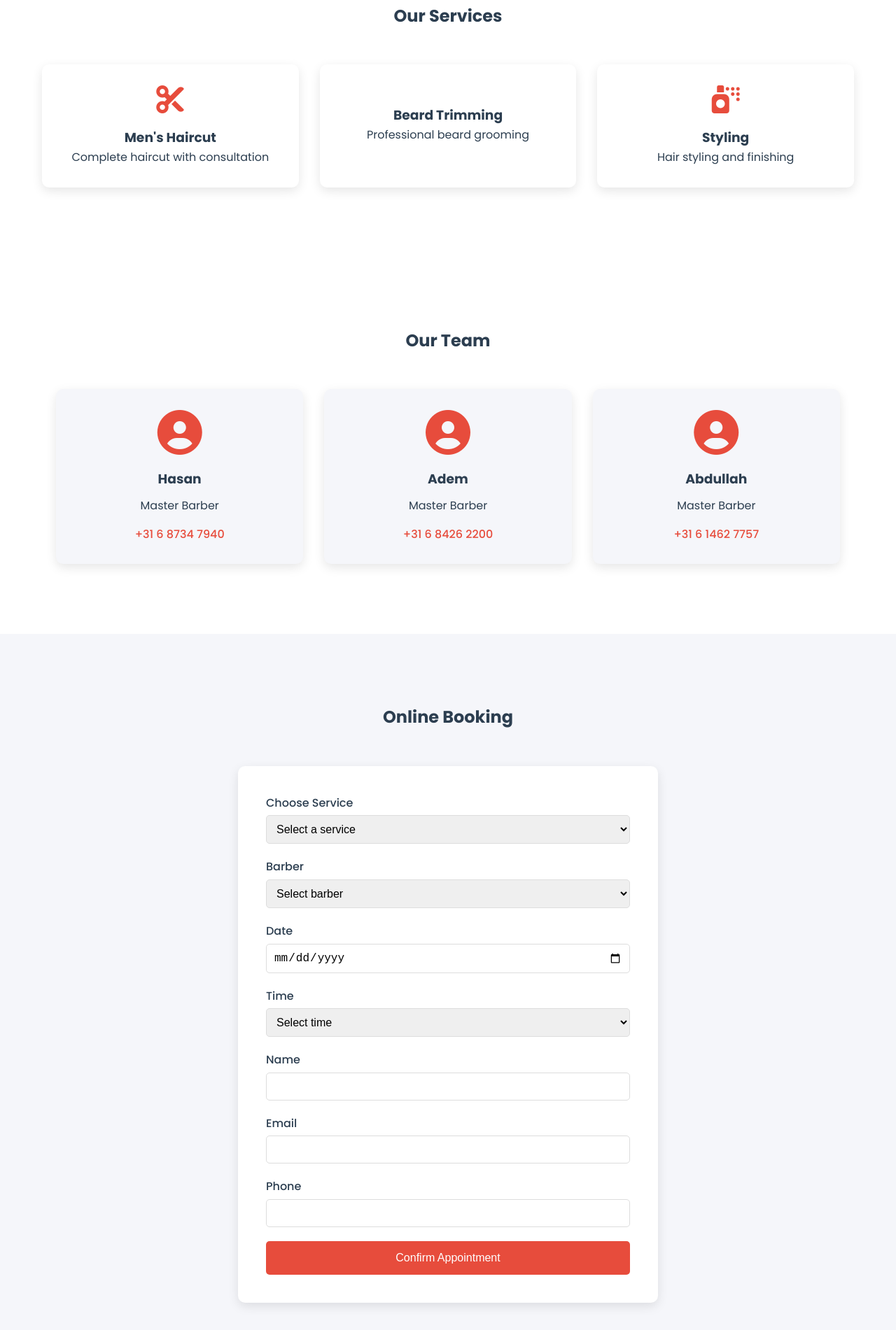
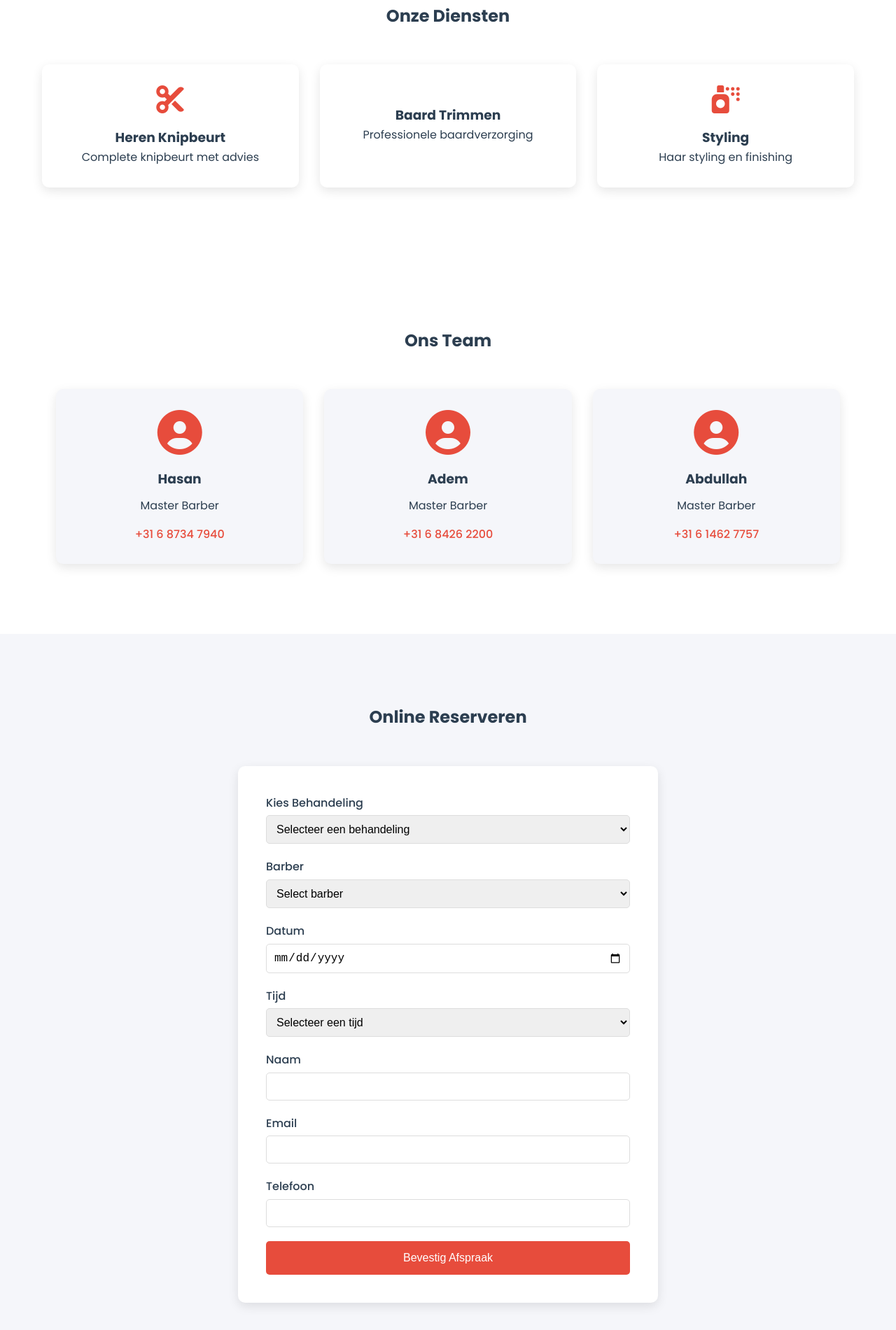
Before and after one commit to kapsalonadem/kapsalon-adem, a website: page index.html in a window 1280 px wide. Shown: the part 896-2797 px from the top of the page at 70% size. Drawn offline with Linux system fonts and the light colour scheme; some icons are missing.

Commit message:
Updated translation attributes to be consistent (data-translate)

```diff
--- a/index.html
+++ b/index.html
@@ -59,22 +59,22 @@
 
     <section id="services" class="services">
         <div class="container">
-            <h2 data-i18n="services.title">Our Services</h2>
+            <h2 data-translate="services.title">Our Services</h2>
             <div class="services-grid">
                 <div class="service-card">
                     <i class="fas fa-scissors"></i>
-                    <h3 data-i18n="services.haircut.title">Men's Haircut</h3>
-                    <p data-i18n="services.haircut.description">Complete haircut with consultation</p>
+                    <h3 data-translate="services.haircut.title">Men's Haircut</h3>
+                    <p data-translate="services.haircut.description">Complete haircut with consultation</p>
                 </div>
                 <div class="service-card">
                     <i class="fas fa-razor"></i>
-                    <h3 data-i18n="services.beard.title">Beard Trimming</h3>
-                    <p data-i18n="services.beard.description">Professional beard grooming</p>
+                    <h3 data-translate="services.beard.title">Beard Trimming</h3>
+                    <p data-translate="services.beard.description">Professional beard grooming</p>
                 </div>
                 <div class="service-card">
                     <i class="fas fa-spray-can"></i>
-                    <h3 data-i18n="services.styling.title">Styling</h3>
-                    <p data-i18n="services.styling.description">Hair styling and finishing</p>
+                    <h3 data-translate="services.styling.title">Styling</h3>
+                    <p data-translate="services.styling.description">Hair styling and finishing</p>
                 </div>
             </div>
         </div>
@@ -82,24 +82,24 @@
 
     <section id="staff" class="staff">
         <div class="container">
-            <h2 data-i18n="staff.title">Our Team</h2>
+            <h2 data-translate="staff.title">Our Team</h2>
             <div class="staff-grid">
                 <div class="staff-card">
                     <i class="fas fa-user-circle"></i>
                     <h3>Hasan</h3>
-                    <p data-i18n="staff.position">Master Barber</p>
+                    <p data-translate="staff.position">Master Barber</p>
                     <a href="tel:+31687347940">+31 6 8734 7940</a>
                 </div>
                 <div class="staff-card">
                     <i class="fas fa-user-circle"></i>
                     <h3>Adem</h3>
-                    <p data-i18n="staff.position">Master Barber</p>
+                    <p data-translate="staff.position">Master Barber</p>
                     <a href="tel:+31684262200">+31 6 8426 2200</a>
                 </div>
                 <div class="staff-card">
                     <i class="fas fa-user-circle"></i>
                     <h3>Abdullah</h3>
-                    <p data-i18n="staff.position">Master Barber</p>
+                    <p data-translate="staff.position">Master Barber</p>
                     <a href="tel:+31614627757">+31 6 1462 7757</a>
                 </div>
             </div>
@@ -108,15 +108,15 @@
 
     <section id="booking" class="booking">
         <div class="container">
-            <h2 data-i18n="booking.title">Online Booking</h2>
+            <h2 data-translate="booking.title">Online Booking</h2>
             <div class="booking-form">
                 <form id="appointmentForm">
                     <div class="form-group">
-                        <label for="service" data-i18n="booking.form.service">Choose Service</label>
+                        <label for="service" data-translate="booking.form.service">Choose Service</label>
                         <select id="service" required>
-                            <option value="" data-i18n="booking.form.selectService">Select a service</option>
-                            <option value="haircut" data-i18n="services.haircut.title">Men's Haircut</option>
-                            <option value="beard" data-i18n="services.beard.title">Beard Trimming</option>
+                            <option value="" data-translate="booking.form.selectService">Select a service</option>
+                            <option value="haircut" data-translate="services.haircut.title">Men's Haircut</option>
+                            <option value="beard" data-translate="services.beard.title">Beard Trimming</option>
                             <option value="combo">Haircut & Beard</option>
                         </select>
                     </div>
@@ -130,28 +130,28 @@
                         </select>
                     </div>
                     <div class="form-group">
-                        <label for="date" data-i18n="booking.form.date">Date</label>
+                        <label for="date" data-translate="booking.form.date">Date</label>
                         <input type="date" id="date" required>
                     </div>
                     <div class="form-group">
-                        <label for="time" data-i18n="booking.form.time">Time</label>
+                        <label for="time" data-translate="booking.form.time">Time</label>
                         <select id="time" required>
-                            <option value="" data-i18n="booking.form.selectTime">Select time</option>
+                            <option value="" data-translate="booking.form.selectTime">Select time</option>
                         </select>
                     </div>
                     <div class="form-group">
-                        <label for="name" data-i18n="booking.form.name">Name</label>
+                        <label for="name" data-translate="booking.form.name">Name</label>
                         <input type="text" id="name" required>
                     </div>
                     <div class="form-group">
-                        <label for="email" data-i18n="booking.form.email">Email</label>
+                        <label for="email" data-translate="booking.form.email">Email</label>
                         <input type="email" id="email" required>
                     </div>
                     <div class="form-group">
-                        <label for="phone" data-i18n="booking.form.phone">Phone</label>
+                        <label for="phone" data-translate="booking.form.phone">Phone</label>
                         <input type="tel" id="phone" required>
                     </div>
-                    <button type="submit" class="submit-btn" data-i18n="booking.form.submit">Confirm Appointment</button>
+                    <button type="submit" class="submit-btn" data-translate="booking.form.submit">Confirm Appointment</button>
                 </form>
             </div>
         </div>
@@ -159,26 +159,26 @@
 
     <section id="contact" class="contact">
         <div class="container">
-            <h2 data-i18n="contact.title">Contact & Location</h2>
+            <h2 data-translate="contact.title">Contact & Location</h2>
             <div class="contact-info">
                 <div class="info-card">
                     <i class="fas fa-clock"></i>
-                    <h3 data-i18n="contact.hours.title">Opening Hours</h3>
-                    <p data-i18n="contact.hours.schedule">Monday - Sunday: 09:00 - 17:30</p>
+                    <h3 data-translate="contact.hours.title">Opening Hours</h3>
+                    <p data-translate="contact.hours.schedule">Monday - Sunday: 09:00 - 17:30</p>
                 </div>
                 <div class="info-card">
                     <i class="fas fa-phone"></i>
-                    <h3 data-i18n="contact.contact.title">Contact</h3>
+                    <h3 data-translate="contact.contact.title">Contact</h3>
                     <p>Hasan: <a href="tel:+31687347940">+31 6 8734 7940</a></p>
                     <p>Adem: <a href="tel:+31684262200">+31 6 8426 2200</a></p>
                     <p>Abdullah: <a href="tel:+31614627757">+31 6 1462 7757</a></p>
                 </div>
                 <div class="info-card">
                     <i class="fas fa-map-marker-alt"></i>
-                    <h3 data-i18n="contact.address.title">Address</h3>
+                    <h3 data-translate="contact.address.title">Address</h3>
                     <p>Dortselaan 44/A-3073-6D</p>
                     <p>Rotterdam</p>
-                    <a href="https://maps.google.com/?q=Dortselaan+44/A,+3073+GN+Rotterdam" target="_blank" class="directions-link" data-i18n="contact.address.getDirections">Get Directions</a>
+                    <a href="https://maps.google.com/?q=Dortselaan+44/A,+3073+GN+Rotterdam" target="_blank" class="directions-link" data-translate="contact.address.getDirections">Get Directions</a>
                 </div>
             </div>
         </div>
@@ -191,7 +191,7 @@
                     <i class="fas fa-cut"></i>
                     <span>Kapsalon Adem</span>
                 </div>
-                <p>&copy; 2024 Kapsalon Adem. <span data-i18n="footer.rights">All rights reserved</span></p>
+                <p>&copy; 2024 Kapsalon Adem. <span data-translate="footer.rights">All rights reserved</span></p>
             </div>
         </div>
     </footer>
```
